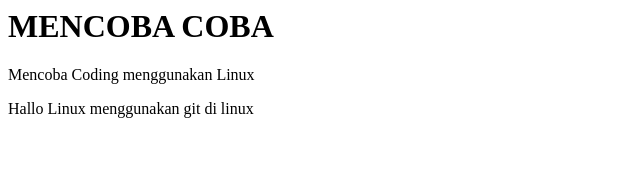
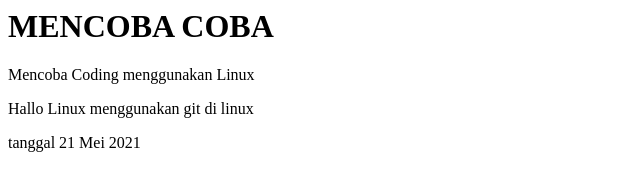
Before and after one commit to chrisca07/coba-git, a plain HTML site: page index.html in a window 1280 px wide. Shown: the whole page, without its empty margins (0-640 px from the left). Drawn offline with Linux system fonts and the light colour scheme.

Commit message:
tgl21Mei2021

```diff
--- a/index.html
+++ b/index.html
@@ -8,5 +8,6 @@
         <h1>MENCOBA COBA</h1>
         <p>Mencoba Coding menggunakan Linux<p>
         <p>Hallo Linux menggunakan git di linux</p>
+        <p>tanggal 21 Mei 2021</p>
     </body>
 </html>
```
